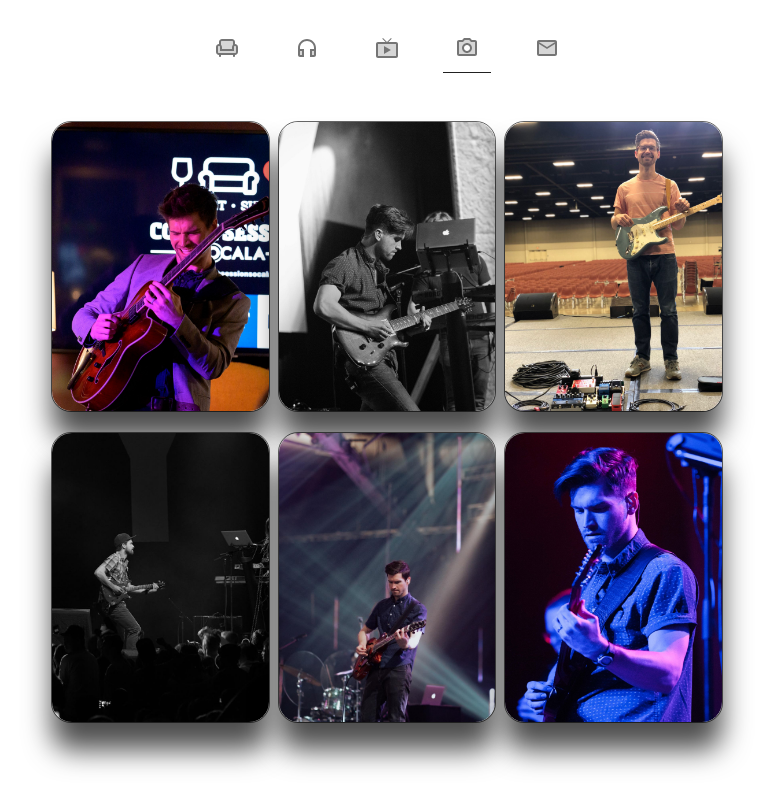
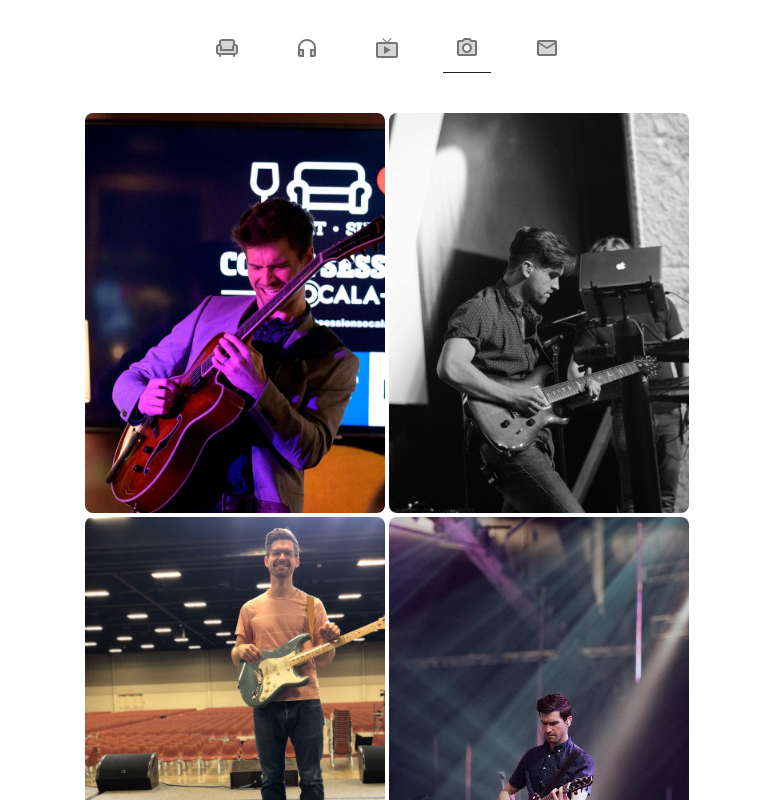
Before and after one commit to jameseaster/music-website, a React (Vite) app: page / in a window 1280 px wide. Both pictures are taken after a click on the button 720 px from the left and 48 px from the top of the page. Shown: the top 800 px of the page, without its empty margins (253-1026 px from the left). Built offline with nearby package versions, Linux system fonts and the light colour scheme.

Commit message:
Add transitions and update UI.

```diff
--- a/src/components/AnimatedTrail.tsx
+++ b/src/components/AnimatedTrail.tsx
@@ -4,6 +4,7 @@ import { useTrail, a } from "@react-spring/web";
 
 interface AnimatedTrailProps {
   open: boolean;
+  endHeight: number;
   children: React.ReactNode;
 }
 
@@ -11,7 +12,7 @@ interface AnimatedTrailProps {
  * Animates text with trail
  */
 export default function AnimatedTrail(props: AnimatedTrailProps) {
-  const { open, children } = props;
+  const { open, children, endHeight } = props;
 
   const items = React.Children.toArray(children);
 
@@ -19,7 +20,7 @@ export default function AnimatedTrail(props: AnimatedTrailProps) {
     config: { mass: 5, tension: 1000, friction: 250 },
     opacity: open ? 1 : 0,
     x: open ? 0 : 20,
-    height: open ? 110 : 0,
+    height: open ? endHeight : 0,
     from: { opacity: 0, x: 20, height: 0 },
   });
 
@@ -33,7 +34,6 @@ export default function AnimatedTrail(props: AnimatedTrailProps) {
             fontWeight: "100",
             overflow: "hidden",
             position: "relative",
-            letterSpacing: "-0.3em",
             willChange: "transform, opacity",
             ...style,
           }}
--- a/src/components/AudioPlayer.tsx
+++ b/src/components/AudioPlayer.tsx
@@ -6,7 +6,6 @@ import Slider from "@mui/material/Slider";
 import { Box, useTheme } from "@mui/material";
 import IconButton from "@mui/material/IconButton";
 import Typography from "@mui/material/Typography";
-import { APP_CONSTANTS } from "../utils/constants";
 import { useState, useEffect, useRef } from "react";
 import AudioControls from "../components/AudioControls";
 import QueueMusicIcon from "@mui/icons-material/QueueMusic";
@@ -146,7 +145,6 @@ export default function AudioPlayer(props: AudioPlayerProps) {
         position: "relative",
         borderRadius: "20px",
         flexDirection: "column",
-        boxShadow: APP_CONSTANTS.BOX_SHADOW,
         backgroundColor: (theme) => theme.palette.primary.main,
         border: (theme) => `0.5px solid ${theme.palette.text.secondary}`,
       }}
--- a/src/components/ContactForm.tsx
+++ b/src/components/ContactForm.tsx
@@ -3,14 +3,12 @@ import axios from "axios";
 import validator from "validator";
 import Stack from "@mui/material/Stack";
 import Button from "@mui/material/Button";
-import Card from "@mui/material/Card";
+import { ACTIONS } from "../utils/constants";
 import { useSnacks } from "../hooks/useSnacks";
 import TextField from "@mui/material/TextField";
 import Typography from "@mui/material/Typography";
-import CardContent from "@mui/material/CardContent";
 import { useMemo, useEffect, useState } from "react";
 import { useAppState } from "../context/Providers/AppState";
-import { ACTIONS, APP_CONSTANTS } from "../utils/constants";
 
 // Constants
 const defaultFormState = { name: "", email: "", message: "" };
@@ -96,17 +94,7 @@ export default function ContactForm() {
   }, [form.message, validated.message]);
 
   return (
-    <Card
-      sx={{
-        p: 1,
-        mt: 2,
-        borderRadius: "20px",
-        boxShadow: APP_CONSTANTS.BOX_SHADOW,
-        border: (theme) => `0.5px solid ${theme.palette.text.secondary}`,
-      }}
-    >
-      <CardContent>
-        <Stack spacing={3} sx={{ width: { xs: "65vw", sm: "250px" } }}>
+    <Stack spacing={4} sx={{ p: 1, mt: 2, width: { xs: "65vw", sm: "250px" } }}>
       <TextField
         required
         size="small"
@@ -152,22 +140,17 @@ export default function ContactForm() {
           {form.message.length} / 250
         </Typography>
       </Stack>
-        </Stack>
       <Button
-          fullWidth
         variant="contained"
         onClick={sendMessage}
         disabled={disableSend}
         sx={{
-            mt: 0.5,
+          alignSelf: "center",
           textTransform: "none",
-            border: (theme) =>
-              disableSend ? "" : `0.5px solid ${theme.palette.text.secondary}`,
         }}
       >
-          Send
+        Send Message
       </Button>
-      </CardContent>
-    </Card>
+    </Stack>
   );
 }
--- a/src/components/HomeText.tsx
+++ b/src/components/HomeText.tsx
@@ -16,14 +16,33 @@ export default function HomeText() {
       sx={{ display: "flex", height: "100%" }}
       onClick={() => set((state) => !state)}
     >
-      <AnimatedTrail open={open}>
-        <Typography color="primary" variant="h1">
+      <AnimatedTrail open={open} endHeight={105}>
+        <Typography
+          color="primary"
+          variant="h1"
+          sx={{ letterSpacing: "-0.03em" }}
+        >
           James
         </Typography>
-        <Typography color="primary" variant="h1">
+        <Typography
+          variant="h1"
+          color="primary"
+          sx={{ letterSpacing: "-0.03em" }}
+        >
           Easter
         </Typography>
-        <Typography variant="h1">Music</Typography>
+        <Typography
+          variant="h1"
+          sx={{
+            letterSpacing: "-0.03em",
+            color: (theme) =>
+              theme.palette.mode === "light"
+                ? theme.palette.grey[700]
+                : "white",
+          }}
+        >
+          Music
+        </Typography>
       </AnimatedTrail>
     </Box>
   );
--- a/src/components/ImageList.tsx
+++ b/src/components/ImageList.tsx
@@ -20,7 +20,7 @@ export default function ImageList() {
   // Columns on page
   const cols = useMemo(() => {
     if (md) {
-      return 3;
+      return 2;
     } else if (sm) {
       return 2;
     } else {
@@ -33,16 +33,7 @@ export default function ImageList() {
   };
 
   return (
-    <ImageListMui
-      gap={8}
-      cols={cols}
-      sx={{
-        width: "90vw",
-        maxWidth: "800px",
-        p: { xs: 4, sm: 8 },
-        pt: { xs: 0, sm: 1 },
-      }}
-    >
+    <ImageListMui cols={cols}>
       {PHOTOS.map((item) => (
         <ImageListItem
           key={item.img}
--- a/src/components/ImageListItem.tsx
+++ b/src/components/ImageListItem.tsx
@@ -1,7 +1,7 @@
 // Imports
+import AnimatedTrail from "./AnimatedTrail";
 import { styled } from "@mui/material/styles";
 import ButtonBase from "@mui/material/ButtonBase";
-import { APP_CONSTANTS } from "../utils/constants";
 import { default as ImageListItemMui } from "@mui/material/ImageListItem";
 
 // Types
@@ -28,28 +28,18 @@ export default function ImageListItem(props: ImageListItemProps) {
   const { img, title, handleClick } = props;
 
   return (
-    <ImageButton
-      onClick={handleClick}
-      sx={{
-        borderRadius: "20px",
-        border: (theme) => `0.5px solid ${theme.palette.text.secondary}`,
-      }}
-    >
-      <ImageListItemMui
-        key={img}
-        sx={{
-          borderRadius: "20px",
-          boxShadow: APP_CONSTANTS.BOX_SHADOW,
-        }}
-      >
+    <AnimatedTrail open={true} endHeight={400}>
+      <ImageButton onClick={handleClick}>
+        <ImageListItemMui key={img}>
           <img
             alt={title}
             loading="lazy"
             src={`${img}`}
             srcSet={`${img}`}
-          style={{ borderRadius: "20px" }}
+            style={{ width: "300px", borderRadius: "8px" }}
           />
         </ImageListItemMui>
       </ImageButton>
+    </AnimatedTrail>
   );
 }
--- a/src/components/Page.tsx
+++ b/src/components/Page.tsx
@@ -2,17 +2,26 @@
 import React from "react";
 import Grid from "@mui/material/Grid";
 import { SxProps } from "@mui/system";
+import AnimatedTrail from "./AnimatedTrail";
 
 // Types
 export interface PageProps {
   sx?: SxProps;
+  endHeight?: number;
   children?: React.ReactNode;
 }
 
 /**
  * Page component which wraps each app page
  */
-const Page: React.FC<PageProps> = ({ sx, children }) => {
+const Page: React.FC<PageProps> = ({ sx, children, endHeight }) => {
+  const childComponents = endHeight ? (
+    <AnimatedTrail open={true} endHeight={endHeight}>
+      {children}
+    </AnimatedTrail>
+  ) : (
+    children
+  );
   return (
     <Grid
       container
@@ -27,7 +36,7 @@ const Page: React.FC<PageProps> = ({ sx, children }) => {
         ...sx,
       }}
     >
-      {children}
+      {childComponents}
     </Grid>
   );
 };
--- a/src/pages/Contact.tsx
+++ b/src/pages/Contact.tsx
@@ -7,7 +7,7 @@ import ContactForm from "../components/ContactForm";
  */
 export default function Contact() {
   return (
-    <Page>
+    <Page endHeight={500}>
       <ContactForm />
     </Page>
   );
--- a/src/pages/Music.tsx
+++ b/src/pages/Music.tsx
@@ -31,7 +31,7 @@ export default function Music() {
   };
 
   return (
-    <Page>
+    <Page endHeight={500}>
       <AudioPlayer
         skip={skip}
         tracks={tracks}
--- a/src/pages/Videos.tsx
+++ b/src/pages/Videos.tsx
@@ -4,7 +4,6 @@ import Card from "@mui/material/Card";
 import Page from "../components/Page";
 import Button from "@mui/material/Button";
 import MenuItem from "@mui/material/MenuItem";
-import { APP_CONSTANTS } from "../utils/constants";
 import FormControl from "@mui/material/FormControl";
 import CardContent from "@mui/material/CardContent";
 import VideoPlayer from "../components/VideoPlayer";
@@ -52,12 +51,11 @@ export default function Videos() {
   }, []);
 
   return (
-    <Page>
+    <Page endHeight={550}>
       <Card
         sx={{
           mt: 2,
           borderRadius: "20px",
-          boxShadow: APP_CONSTANTS.BOX_SHADOW,
           backgroundColor: (theme) => theme.palette.primary.main,
           border: (theme) => `0.5px solid ${theme.palette.text.secondary}`,
         }}
--- a/src/utils/constants.ts
+++ b/src/utils/constants.ts
@@ -23,14 +23,12 @@ interface AppConstants {
   VERSION: string;
   DEFAULT_THEME: "dark" | "light";
   DRAWER_WIDTH: number;
-  BOX_SHADOW: string
   BORDER: string
 }
 const APP_CONSTANTS: AppConstants = {
   VERSION: `v${packageJson.version}`,
   DEFAULT_THEME: "light",
   DRAWER_WIDTH: 265,
-  BOX_SHADOW: "0 28px 28px rgba(0, 0, 0, .7)",
   BORDER: "1px solid rgba(255, 255, 255, 0.23)"
 };
 
@@ -39,8 +37,8 @@ export const PHOTOS = [
   { img: jazz, title: "jazz" },
   { img: prs, title: "prs" },
   { img: strat, title: "strat" },
+  { img: newLife, title: "new-life" },
   { img: hat, title: "hat" },
-  { img: newLife, title: "new-life" },
   { img: color, title: "WF-color" },
 ];
 
```
Also changed, not shown: src/assets/videos.ts (+8 -8 lines). Lines whose indentation alone changed are shown as unchanged.
